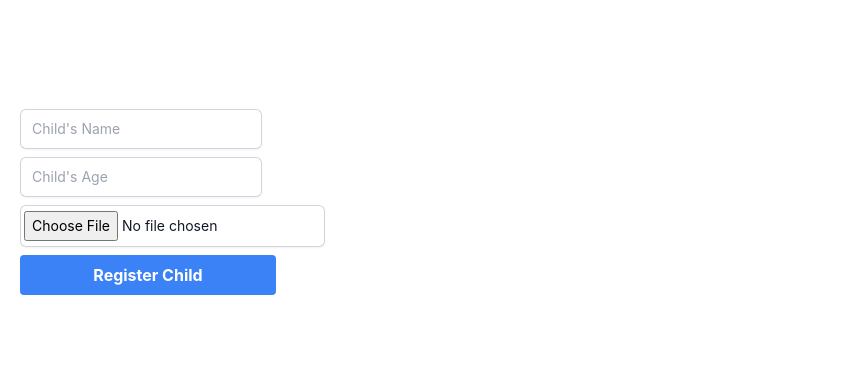
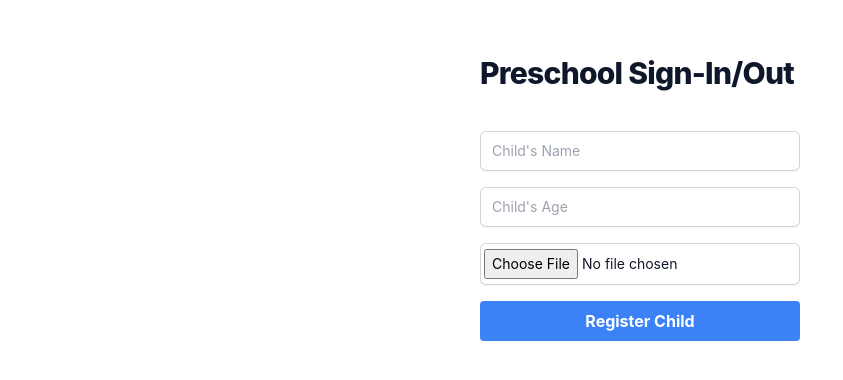
Before and after one commit to wilwaldon/preschool-signin-app, a React (Create React App) app: page / in a window 1280 px wide. Shown: the part 222-602 px from the top of the page, without its empty margins (0-843 px from the left). Built offline with nearby package versions, Linux system fonts and the light colour scheme.

Commit message:
centered the sign in and out page

```diff
--- a/src/App.js
+++ b/src/App.js
@@ -41,7 +41,7 @@ const App = () => {
       )}
       {currentView === 'main' && (
         <>
-          <h1>Preschool Sign-In/Out</h1>
+          <h1 className="mb-10 text-3xl font-extrabold tracking-tight text-slate-900">Preschool Sign-In/Out</h1>
           <input
             type="text"
             placeholder="Child's Name"
@@ -50,8 +50,8 @@ const App = () => {
             required
           />
           <SignatureCanvas penColor='black' ref={sigPad} canvasProps={{ className: 'signatureCanvas' }} />
-          <button onClick={() => handleSign('in')} className="bg-blue-500 hover:bg-blue-700 text-white font-bold py-2 px-4 rounded">Sign In</button>
-          <button onClick={() => handleSign('out')} className="bg-blue-500 hover:bg-blue-700 text-white font-bold py-2 px-4 rounded">Sign Out</button>
+          <button onClick={() => handleSign('in')} className="bg-blue-500 hover:bg-blue-700 text-white font-bold py-2 px-4 rounded mt-10 w-full">Sign In</button>
+          <button onClick={() => handleSign('out')} className="bg-blue-500 hover:bg-blue-700 text-white font-bold py-2 px-4 rounded mt-5 w-full">Sign Out</button>
         </>
       )}
     </div>
--- a/src/RegisterChildForm.js
+++ b/src/RegisterChildForm.js
@@ -32,43 +32,41 @@ const RegisterChildForm = ({ onRegister }) => {
   };
 
   return (
-    <div className="mt-10 grid grid-cols-1 gap-x-8 gap-y-8 sm:grid-cols-8">
-    <form onSubmit={handleSubmit}>
-        <div className="mt-2">
-        <input
+    <div className="flex flex-col items-center justify-center min-h-screen">
+    <form onSubmit={handleSubmit} className="w-full max-w-xs">
+    <h1 className="mb-10 text-3xl font-extrabold tracking-tight text-slate-900">Preschool Sign-In/Out</h1>
+
+      <input
         type="text"
         placeholder="Child's Name"
-        className="border-0 bg-transparent text-gray-900 placeholder:text-gray-400 focus:ring-0 sm:text-sm sm:leading-6 rounded-md shadow-sm ring-1 ring-inset ring-gray-300 focus-within:ring-2 focus-within:ring-inset focus-within:ring-indigo-600"
+        className="w-full mb-4 border-0 bg-transparent text-gray-900 placeholder:text-gray-400 focus:ring-0 sm:text-sm sm:leading-6 rounded-md shadow-sm ring-1 ring-inset ring-gray-300 focus-within:ring-2 focus-within:ring-inset focus-within:ring-indigo-600"
         value={childName}
         onChange={(e) => setChildName(e.target.value)}
         required
       />
-      </div>
-      <div className="mt-2">
+
+
       <input
         type="number"
         placeholder="Child's Age"
+        className="w-full mb-4 border-0 bg-transparent text-gray-900 placeholder:text-gray-400 focus:ring-0 sm:text-sm sm:leading-6 rounded-md shadow-sm ring-1 ring-inset ring-gray-300 focus-within:ring-2 focus-within:ring-inset focus-within:ring-indigo-600"
         value={childAge}
         onChange={(e) => setChildAge(e.target.value)}
         required
-        className="border-0 bg-transparent text-gray-900 placeholder:text-gray-400 focus:ring-0 sm:text-sm sm:leading-6 rounded-md shadow-sm ring-1 ring-inset ring-gray-300 focus-within:ring-2 focus-within:ring-inset focus-within:ring-indigo-600"
       />
 
-      </div>
-      <div className="mt-2">
+
       <input
         type="file"
         accept="image/*"
+        className="w-full mb-4 border-0 bg-transparent py-1.5 pl-1 text-gray-900 placeholder:text-gray-400 focus:ring-0 sm:text-sm sm:leading-6 rounded-md shadow-sm ring-1 ring-inset ring-gray-300 focus-within:ring-2 focus-within:ring-inset focus-within:ring-indigo-600"
         onChange={handlePhotoChange}
         required
-        className="border-0 bg-transparent py-1.5 pl-1 text-gray-900 placeholder:text-gray-400 focus:ring-0 sm:text-sm sm:leading-6 rounded-md shadow-sm ring-1 ring-inset ring-gray-300 focus-within:ring-2 focus-within:ring-inset focus-within:ring-indigo-600"
       />
-      </div>
-      <div className="mt-2">
-      <button type="submit" className="bg-blue-500 hover:bg-blue-700 text-white font-bold py-2 px-4 rounded flex-initial w-64">Register Child</button>
-      </div>
-    </form>
-    </div>
+
+    <button type="submit" className="w-full bg-blue-500 hover:bg-blue-700 text-white font-bold py-2 px-4 rounded">Register Child</button>
+  </form>
+</div>
   );
 };
 
--- a/src/SplashScreen.js
+++ b/src/SplashScreen.js
@@ -5,7 +5,7 @@ import React from 'react';
 const SplashScreen = ({ child, onContinue }) => {
   return (
     <div>
-      <h1>Thanks for Registering!</h1>
+      <h1 className="mb-10 text-3xl font-extrabold tracking-tight text-slate-900">Thanks for Registering!</h1>
       <p>Name: {child.name}</p>
       <p>Age: {child.age}</p>
       <img src={child.photo} alt="Child" className="rounded-md" />
```
